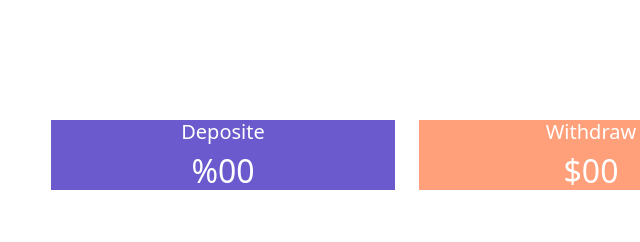
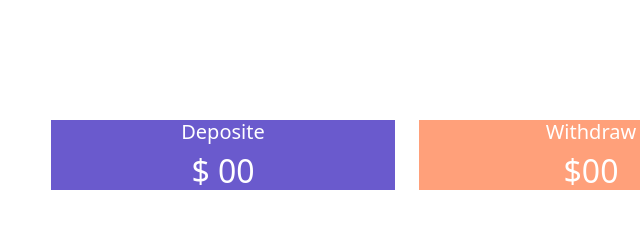
Before and after one commit to RahmanRakib99/pioneer-bank, a plain HTML site: page index.html in a window 1280 px wide. Both pictures are taken after a click on the button "Enter". Shown: the top 242 px of the page, 49-689 px from the left. Drawn offline with nearby package versions, Linux system fonts and the light colour scheme.

Commit message:
span tag updated

```diff
--- a/index.html
+++ b/index.html
@@ -32,7 +32,7 @@
             <div class="col-md-4 common-class">
                     <div class="Deposite">
                         <h5>Deposite</h5>
-                        <h2>%<span id="currentDeposite">00</span></h2>
+                        <h2>$<span id="currentDeposite"> 00 </span></h2>
                     </div>
             </div>
             <!-- 2 -->
```
